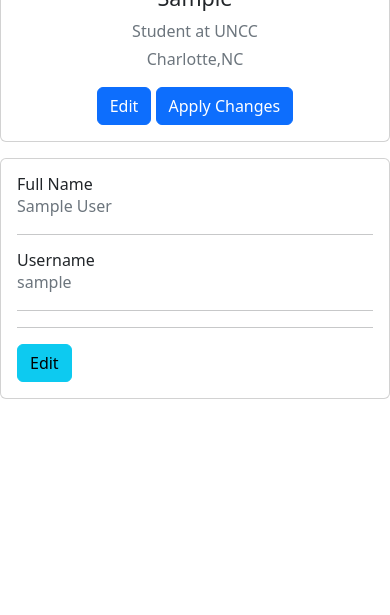
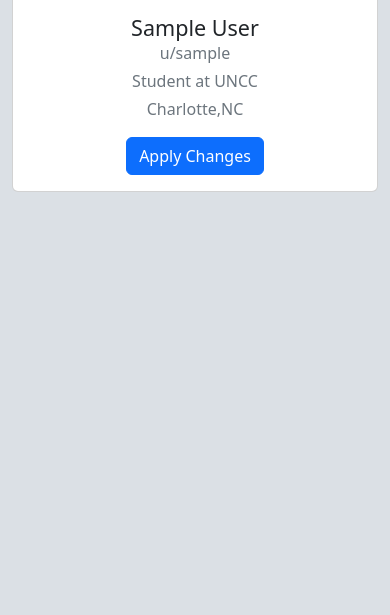
Before and after one commit to Fenshway/roccer, a Flask app: template templates/profile.html in a window 390 px wide. Shown: the part 229-844 px from the top of the page. Run offline with Flask 3, Linux system fonts and the light colour scheme; the template is opened without the code that fills it: most values are stand-ins (such as "Sample title", 1, 10 or a date in 2020).

Commit message:
Made some changes to layout of profile page

```diff
--- a/templates/profile.html
+++ b/templates/profile.html
@@ -42,6 +42,24 @@
     transform: translate(-50%, -50%);
     color: white;
   }
+
+  h4 {
+    margin-bottom: 0;
+  }
+
+  .username-p {
+    margin-bottom: 4px;
+    color: #6c757d;
+  }
+
+  .card {
+    width: 100%;
+    margin-top: 30px;
+  }
+
+  body {
+    background-color: #DBE0E5;
+  }
 </style>
 
 {% endblock %}
@@ -51,9 +69,10 @@
 {% for message in get_flashed_messages() %}
 <h1>{{message}}</h1>
 {% endfor %}
+<div class="container">
   <form action="/profile" method="post" enctype="multipart/form-data">
     <div class="row gutters-sm">
-    <div class="col-md-4 mb-3">
+      <div class="col-md-12 mb-3">
         <div class="card">
           <div class="card-body">
             <div class="d-flex flex-column align-items-center text-center">
@@ -74,10 +93,10 @@
 
 
               <div class="mt-3">
-              <h4>{{first_name}}</h4>
+                <h4>{{first_name}} {{last_name}}</h4>
+                <p class="username-p">u/{{username}}</p>
                 <p class="text-secondary mb-1">Student at UNCC</p>
                 <p class="text-muted font-size-sm">Charlotte,NC</p>
-              <button class="btn btn-primary">Edit</button>
                 <button type="submit" class="btn btn-primary">Apply Changes</button>
               </div>
             </div>
@@ -85,60 +104,6 @@
         </div>
       </div>
   </form>
-<div class="col-md-8">
-  <div class="card mb-3">
-    <div class="card-body">
-      <div class="row">
-        <div class="col-sm-3">
-          <h6 class="mb-0">Full Name</h6>
-        </div>
-        <div class="col-sm-9 text-secondary">
-          {{first_name}} {{last_name}}
-        </div>
-      </div>
-      <hr>
-      <div class="row">
-        <div class="col-sm-3">
-          <h6 class="mb-0">Username</h6>
-        </div>
-        <div class="col-sm-9 text-secondary">
-          {{username}}
-        </div>
-      </div>
-      <hr>
-      <!-- <div class="row">
-        <div class="col-sm-3">
-          <h6 class="mb-0"></h6>
-        </div>
-        <div class="col-sm-9 text-secondary">
-          (123)-456-7777
-        </div>
-      </div>
-      <hr>
-      <div class="row">
-        <div class="col-sm-3">
-          <h6 class="mb-0">Mobile</h6>
-        </div>
-        <div class="col-sm-9 text-secondary">
-          (919)-123-5777
-        </div>
-      </div>
-      <hr>
-      <div class="row">
-        <div class="col-sm-3">
-          <h6 class="mb-0">Address</h6>
-        </div>
-        <div class="col-sm-9 text-secondary">
-          UNCC, Charlotte, NC
-        </div>
-      </div> -->
-      <hr>
-      <div class="row">
-        <div class="col-sm-12">
-          <a class="btn btn-info " target="__blank">Edit</a>
-        </div>
-      </div>
-    </div>
 </div>
 
 {% endblock %}
```
Lines whose indentation alone changed are shown as unchanged.
